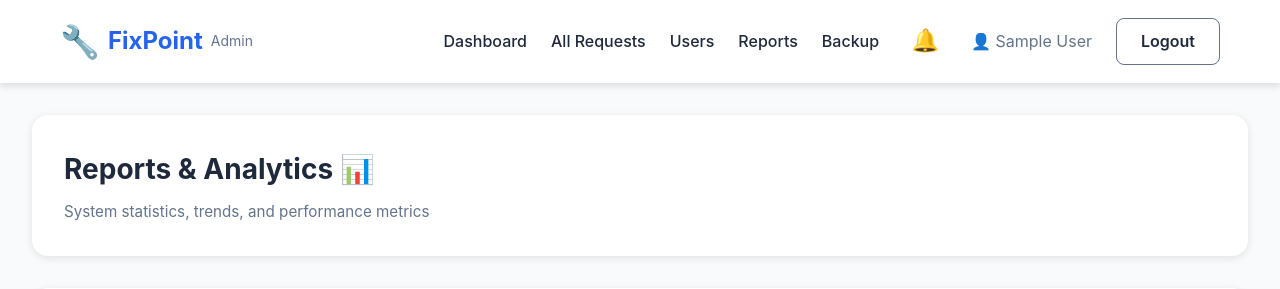
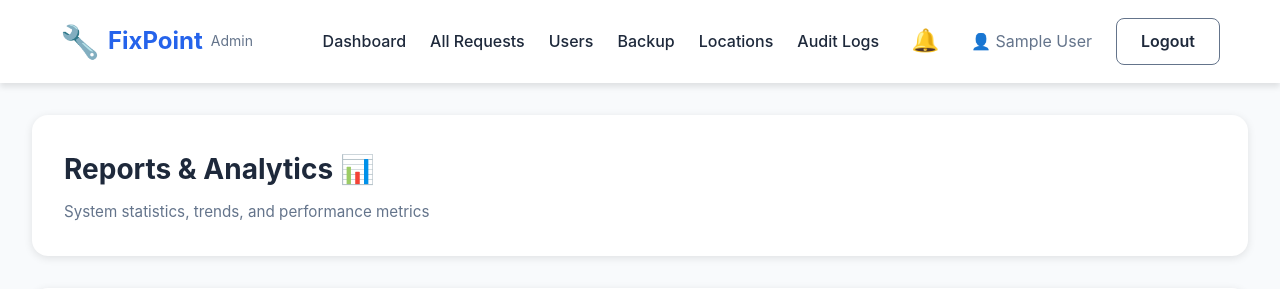
Before and after one commit to aymangh-0/FixPoint-Maintenance-System, a PHP site: page /fixpoint/admin/reports.php in a window 1280 px wide. Shown: the top 289 px of the page. Run offline with PHP 8.4, Linux system fonts and the light colour scheme; the visitor is signed in with stand-in values (Sample User, id 1); data that the repository does not hold is empty; a stand-in replaces the project's code that opens the database connection.

Commit message:
add new func

```diff
--- a/admin/all-feedback.php
+++ b/admin/all-feedback.php
@@ -108,6 +108,8 @@ $stats['1_star'] = $rating_counts[1];
                     <a href="users.php" class="nav-link">Users</a>
                     <a href="all-feedback.php" class="nav-link">Feedback</a>
                     <a href="backup.php" class="nav-link">Backup</a>
+                    <a href="locations.php" class="nav-link">Locations</a>
+                    <a href="audit-logs.php" class="nav-link">Audit Logs</a>
                     <?php include '../includes/notification-bell.php'; ?>
                     <span style="color: #64748b;">👤 <?php echo e($_SESSION['name']); ?></span>
                     <a href="../auth/logout.php" class="btn btn-outline">Logout</a>
--- a/admin/all-requests.php
+++ b/admin/all-requests.php
@@ -141,6 +141,8 @@ $priorities = getAllPriorities($conn);
                     <a href="dashboard.php" class="nav-link">Dashboard</a>
                     <a href="all-requests.php" class="nav-link">All Requests</a>
                     <a href="backup.php" class="nav-link">Backup</a>
+                    <a href="locations.php" class="nav-link">Locations</a>
+                    <a href="audit-logs.php" class="nav-link">Audit Logs</a>
                     <?php include '../includes/notification-bell.php'; ?>
                     <span style="color: #64748b;">👤 <?php echo e($_SESSION['name']); ?></span>
                     <a href="../auth/logout.php" class="btn btn-outline">Logout</a>
--- a/admin/dashboard.php
+++ b/admin/dashboard.php
@@ -129,6 +129,8 @@ $urgent_requests = $conn->query($sql)->fetch_all(MYSQLI_ASSOC);
                     <a href="users.php" class="nav-link">Users</a>
                     <a href="reports.php" class="nav-link">Reports</a>
                     <a href="backup.php" class="nav-link">Backup</a>
+                    <a href="locations.php" class="nav-link">Locations</a>
+                    <a href="audit-logs.php" class="nav-link">Audit Logs</a>
                     <?php include '../includes/notification-bell.php'; ?>
                     <span style="color: #64748b;">👤 <?php echo e($user_name); ?></span>
                     <a href="../auth/logout.php" class="btn btn-outline">Logout</a>
--- a/admin/reports.php
+++ b/admin/reports.php
@@ -246,8 +246,9 @@ $stats['avg_completion_hours'] = $avg_completion['AvgHours'] ?? 0;
                     <a href="dashboard.php" class="nav-link">Dashboard</a>
                     <a href="all-requests.php" class="nav-link">All Requests</a>
                     <a href="users.php" class="nav-link">Users</a>
-                    <a href="reports.php" class="nav-link">Reports</a>
                     <a href="backup.php" class="nav-link">Backup</a>
+                    <a href="locations.php" class="nav-link">Locations</a>
+                    <a href="audit-logs.php" class="nav-link">Audit Logs</a>
                     <?php include '../includes/notification-bell.php'; ?>
                     <span style="color: #64748b;">👤 <?php echo e($_SESSION['name']); ?></span>
                     <a href="../auth/logout.php" class="btn btn-outline">Logout</a>
--- a/admin/request-details.php
+++ b/admin/request-details.php
@@ -445,6 +445,8 @@ $feedback = $feedback_result->num_rows > 0 ? $feedback_result->fetch_assoc() : n
                     <a href="dashboard.php" class="nav-link">Dashboard</a>
                     <a href="all-requests.php" class="nav-link">All Requests</a>
                     <a href="backup.php" class="nav-link">Backup</a>
+                    <a href="locations.php" class="nav-link">Locations</a>
+                    <a href="audit-logs.php" class="nav-link">Audit Logs</a>
                     <?php include '../includes/notification-bell.php'; ?>
                     <span style="color: #64748b;">👤 <?php echo e($_SESSION['name']); ?></span>
                     <a href="../auth/logout.php" class="btn btn-outline">Logout</a>
--- a/admin/users.php
+++ b/admin/users.php
@@ -250,6 +250,8 @@ $stats['Total'] = array_sum($stats);
                     <a href="users.php" class="nav-link">Users</a>
                     <a href="reports.php" class="nav-link">Reports</a>
                     <a href="backup.php" class="nav-link">Backup</a>
+                    <a href="locations.php" class="nav-link">Locations</a>
+                    <a href="audit-logs.php" class="nav-link">Audit Logs</a>
                     <?php include '../includes/notification-bell.php'; ?>
                     <span style="color: #64748b;">👤 <?php echo e($_SESSION['name']); ?></span>
                     <a href="../auth/logout.php" class="btn btn-outline">Logout</a>
```
Also changed, not shown: 1 other file.
